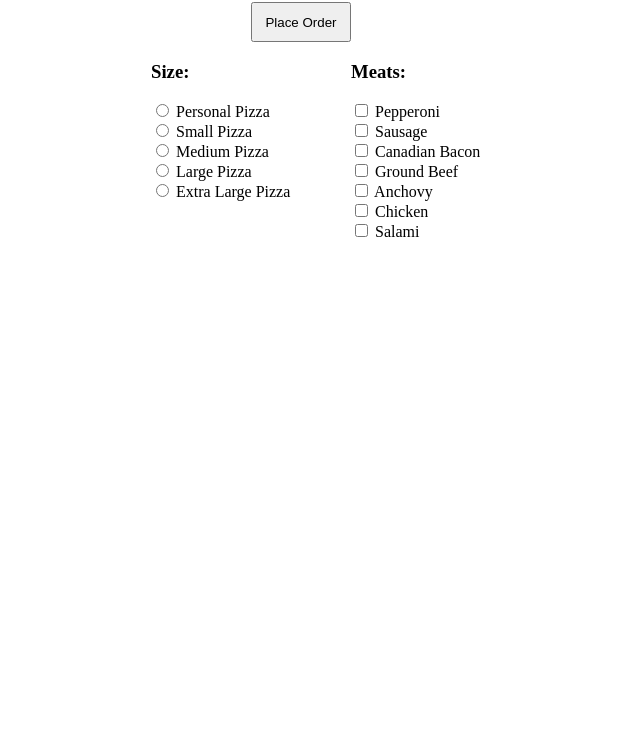
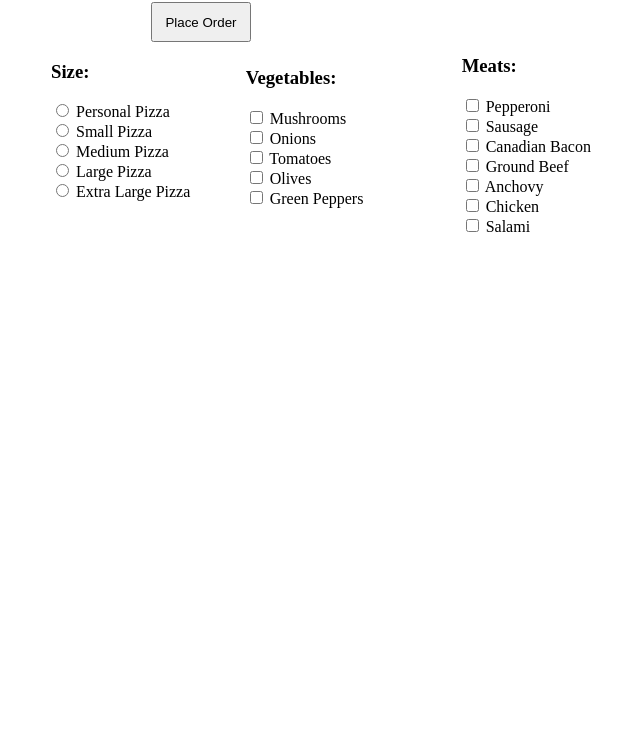
Before and after one commit to 11jacob11/JavaScript-Projects, a plain HTML site: page Pizza_Project/Pizza.html in a window 1280 px wide. Shown: the part 55-800 px from the top of the page, without its empty margins (289-929 px from the left). Drawn offline with Linux system fonts and the light colour scheme.

Commit message:
Add Vegetables

```diff
--- a/Pizza_Project/Pizza.html
+++ b/Pizza_Project/Pizza.html
@@ -20,6 +20,14 @@
                     <input class="size" type="radio" name="Size" value="Extra Large Pizza"> Extra Large Pizza<br>
                 </div>
                 <div class="menu right">
+                    <h3>Vegetables:</h3>
+                    <input class="veg" type="checkbox" name="Veg" value="Mushrooms"> Mushrooms<br>
+                    <input class="veg" type="checkbox" name="Veg" value="Onions"> Onions<br>
+                    <input class="veg" type="checkbox" name="Veg" value="Tomatoes"> Tomatoes<br>
+                    <input class="veg" type="checkbox" name="Veg" value="Olives"> Olives<br>
+                    <input class="veg" type="checkbox" name="Veg" value="Green Peppers"> Green Peppers<br>
+                </div>
+                <div class="menu middle">
                     <h3>Meats:</h3>
                     <input class="meats" type="checkbox" name="Meat" value="Pepperoni"> Pepperoni<br>
                     <input class="meats" type="checkbox" name="Meat" value="Sausage"> Sausage<br>
@@ -29,11 +37,11 @@
                     <input class="meats" type="checkbox" name="Meat" value="Chicken"> Chicken<br>
                     <input class="meats" type="checkbox" name="Meat" value="Salami"> Salami<br>
                 </div>
+            </form>
                 <div id="cart">
                     <div id="showText"></div>
                     <div id="totalPrice"></div>
                 </div>
-            </form>
         </div>
         <script src="Pizza_JavaScript/Pizza.js"></script>
     </body>
--- a/Pizza_Project/Pizza_CSS/Pizza.css
+++ b/Pizza_Project/Pizza_CSS/Pizza.css
@@ -1,12 +1,13 @@
 #menuBG {
-    width: 400px;
+    width: 600px;
     height: 740px;
     margin: 10px auto;
 }
 
 #frmMenu {
-    width: 400px;
+    width: 600px;
     height: 200px;
+    column-count: 3;
 }
 
 #totalPrice {
@@ -20,6 +21,12 @@
     width: 200px;
     height: 200px;
     float: left;
+}
+
+.middle {
+    width: 200px;
+    height: 200px;
+    align-self: center;
 }
 
 .right {
```
